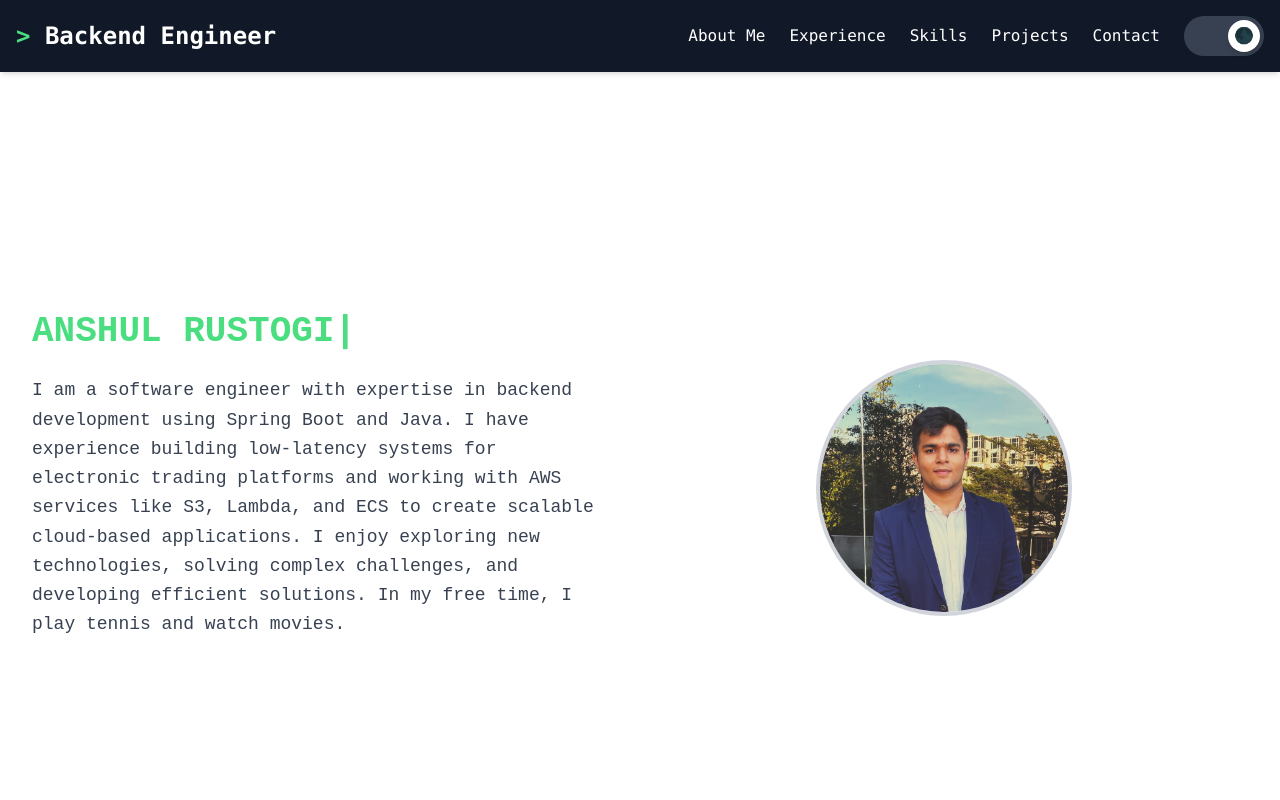
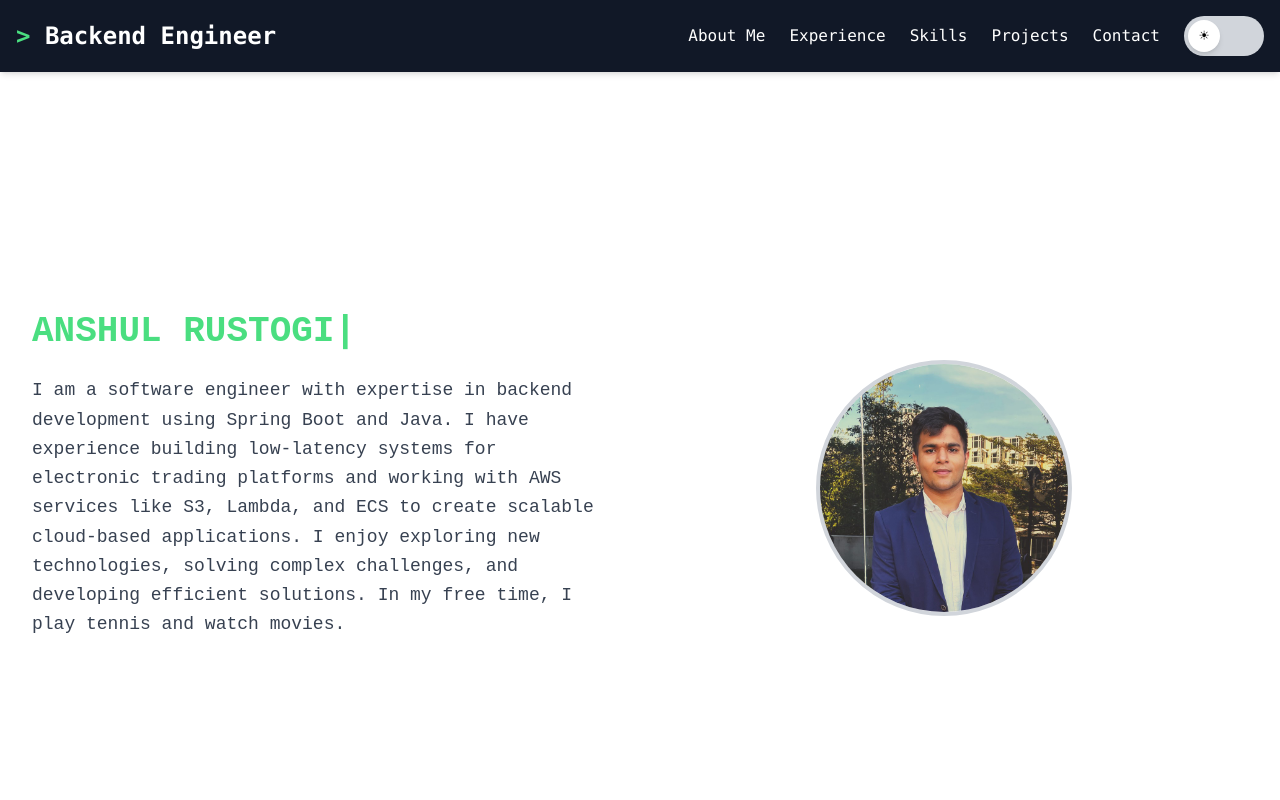
Before and after one commit to AnshulRustogi/personal-website, a React (Create React App) app: page / in a window 1280 px wide. Shown: the top 800 px of the page. Built offline with nearby package versions, Linux system fonts and the light colour scheme.

Commit message:
Fix theme toggle issue

```diff
--- a/public/index.html
+++ b/public/index.html
@@ -2,7 +2,6 @@
 <html lang="en">
   <head>
     <meta charset="utf-8" />
-    <!-- <link rel="icon" href="%PUBLIC_URL%/favicon.ico" /> -->
     <meta name="viewport" content="width=device-width, initial-scale=1" />
     <meta name="theme-color" content="#000000" />
     <link rel="manifest" href="%PUBLIC_URL%/manifest.json" />
--- a/src/App.js
+++ b/src/App.js
@@ -20,7 +20,9 @@ const App = () => {
   return (
     <div className={`${theme} transition duration-500 ease-in-out`}>
       <div className="min-h-screen bg-white dark:bg-black text-black dark:text-white">
-        <Navbar toggleTheme={toggleTheme} />
+        {/* <Navbar toggleTheme={toggleTheme, theme} /> */}
+        {/* Pass both toggleTheme and theme */}
+        <Navbar toggleTheme={toggleTheme} theme={theme} />
         <main className="container mx-auto p-4">
           <AboutMe />
           <Experience />
--- a/src/components/Navbar.js
+++ b/src/components/Navbar.js
@@ -1,14 +1,14 @@
 import React, { useState, useEffect } from 'react';
 
-const Navbar = ({ toggleTheme }) => {
+const Navbar = ({ toggleTheme, theme }) => {
     const [isDarkMode, setIsDarkMode] = useState(false);
     const [isMenuOpen, setIsMenuOpen] = useState(false); // State to toggle the menu
 
     useEffect(() => {
-        const currentTheme = localStorage.getItem('theme') || 'dark';
+        const currentTheme = theme;
         setIsDarkMode(currentTheme === 'dark');
         document.documentElement.setAttribute('data-theme', currentTheme);
-    }, []);
+    }, [theme]);
 
     const handleToggleTheme = () => {
         const newTheme = isDarkMode ? 'light' : 'dark';
```
